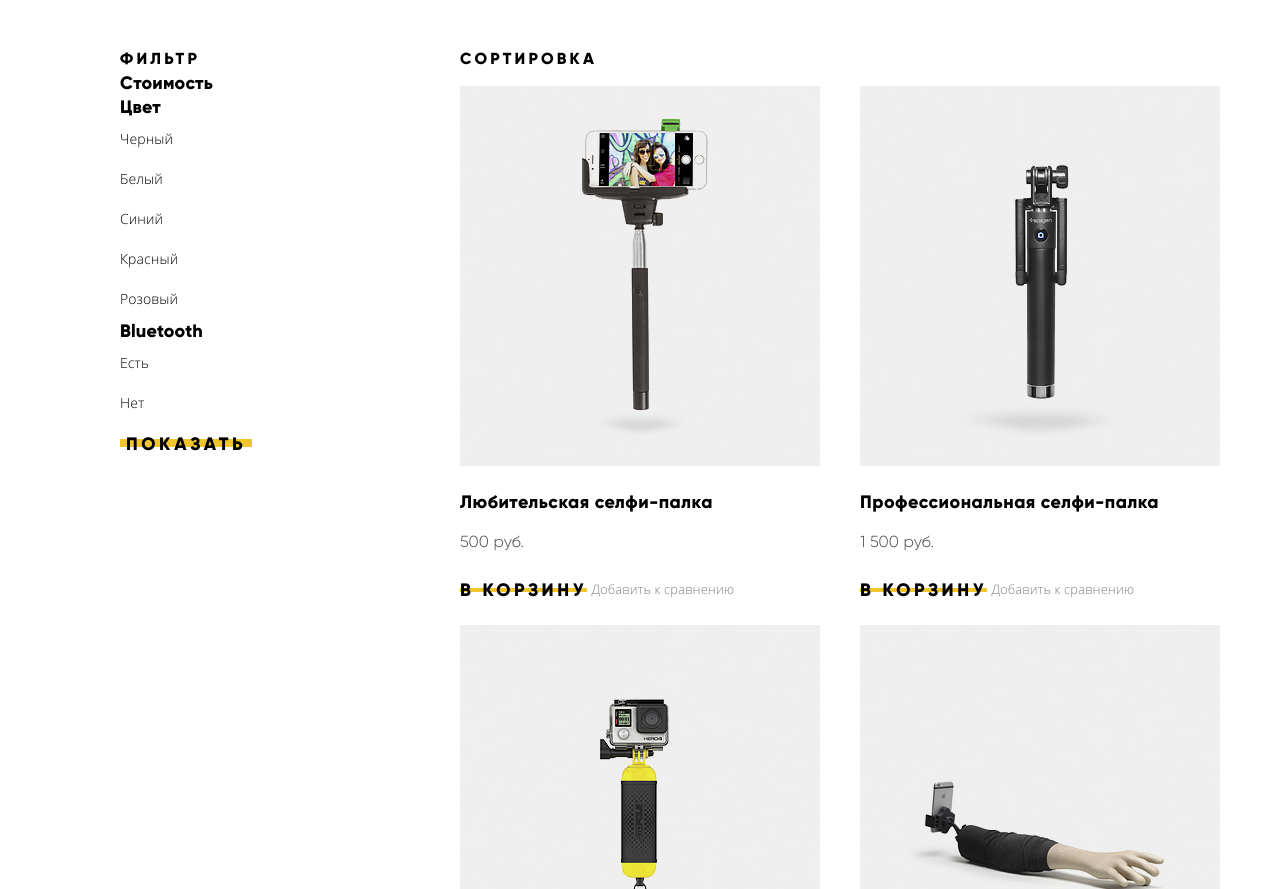
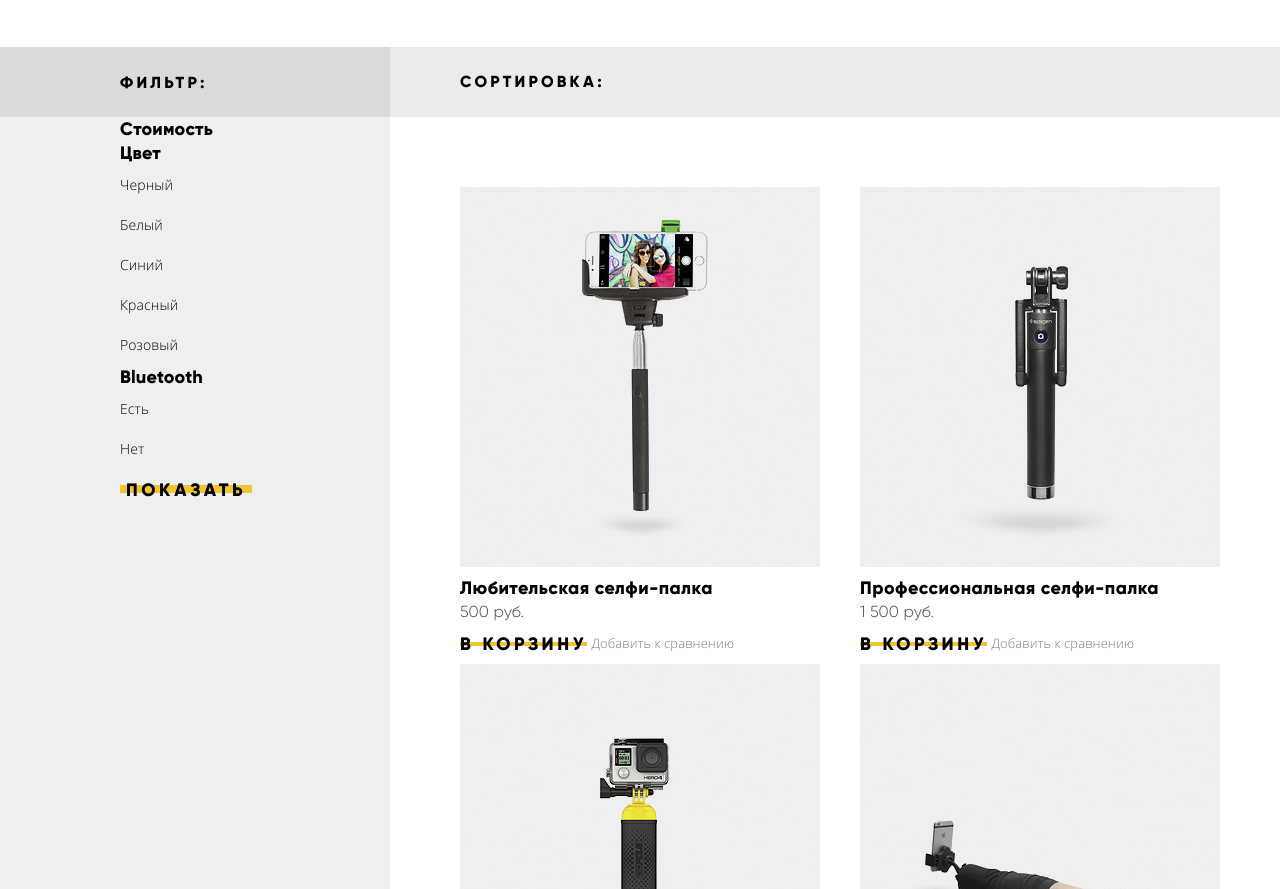
Before and after one commit to kracozabra/21800-device, a plain HTML site: page catalog.html in a window 1280 px wide. Shown: the part 411-1300 px from the top of the page. Drawn offline with Linux system fonts and the light colour scheme.

Commit message:
Дополнена сетка страницы каталога

```diff
--- a/catalog.html
+++ b/catalog.html
@@ -49,20 +49,28 @@
 	  </nav>
 	</header>
 
-	<main class="container">
+	<main>
+    <div class="container">
   		<h1 class="page-title">Моноподы для селфи</h1>
       <ul class="breadcrumbs">
         <li><a href="index.html">Главная</a></li>
         <li><a href="catalog.html">Каталог товаров</a></li>
         <li class="breadcrumbs-current">Моноподы для селфи</li>
       </ul>
-
-    <div class="catalog-columns">
-
+    </div>
+    <div class="sorting-column-wrapper">
+      <div class="sorting-column container">
+        <h2 class="filter-title">Фильтр:</h2>
+        <section class="sorting">
+          <h2 class="sorting-title">Сортировка:</h2>
+          <!-- Здесь будет сортировка -->
+        </section>
+      </div>
+    </div>
+    <div class="catalog-columns-wrapper">
+      <div class="catalog-columns container">
         <div class="left-column">
-
           <section class="filter">
-          <h2 class="filter-title">Фильтр</h2>
             <form class="filter-form" action="https://echo.htmlacademy.ru" method="get">
               <fieldset>
                 <legend>Стоимость</legend>
@@ -109,16 +117,8 @@
               <button class="button filter-button" type="submit">Показать</button>
             </form>
           </section>
-
         </div>
-
         <div class="right-column">
-
-        <section class="sorting">
-          <h2 class="filter-title">Сортировка</h2>
-          <!-- Здесь будет сортировка -->
-        </section>
-
           <section class="catalog">
             <h2 class="visually-hidden">Список моноподов для селфи</h2>
             <ul class="catalog-list">
@@ -177,9 +177,8 @@
             </ul>
             <!-- Здесь будет навигация по страницам -->
           </section>
-
         </div>
-
+      </div>
     </div>
   </main>
 
--- a/css/main.css
+++ b/css/main.css
@@ -340,7 +340,8 @@ h1, h2, h3 {
   color: rgba(0, 0, 0, 0.1);
 }
 
-h2.filter-title {
+h2.filter-title,
+h2.sorting-title {
   font-family: "Gilroy", Arial, sans-serif;
   font-weight: 800;
   font-size: 16px;
@@ -478,9 +479,17 @@ h2.filter-title {
 }
 
 .services-slider {
+  padding-top:70px;
+  padding-bottom:70px;
+  margin-bottom: 95px;
+
+  background-image: linear-gradient(#ffffff 100px, #e5e5e5 100px);
+}
+
+.services-slider .container {
   display: flex;
-  align-items: center;
-  margin-bottom: 95px;
+  align-items: center;v b
+  min-height: 320px;
 }
 
 .services-navigation {
@@ -558,6 +567,7 @@ h2.filter-title {
   content: "";
   width: 80px;
   height: 7px;
+
   background-color: #ffc600;
 }
 
@@ -572,10 +582,6 @@ h2.filter-title {
   display: inline-block;
 }
 
-.inner-page main{
-  padding-left: 60px;
-}
-
 .inner-page .main-header{
   margin-bottom: 40px;
 }
@@ -588,6 +594,10 @@ main .breadcrumbs {
   margin-bottom: 50px;
 }
 
+main.container {
+ padding-left: 60px;
+}
+
 .breadcrumbs li {
   display: inline-block;
 }
@@ -596,17 +606,59 @@ main .breadcrumbs {
   margin-right: 35px;
 }
 
+.sorting-column-wrapper {
+  background-image: linear-gradient(to right, #dbdbdb 50%, #ebebeb 50%);
+}
+
+.sorting-column {
+  display: flex;
+  min-height: 70px;
+}
+
+h2.filter-title {
+  width: 270px;
+  padding-top: 24px;
+  padding-left: 60px;
+
+  background-color: #dbdbdb;
+}
+
+.sorting {
+  width: 760px;
+  display: flex;
+  align-items: center;
+}
+
+.catalog-columns-wrapper {
+  background-image: linear-gradient(to right, #efefef 50%, #ffffff 50%);
+}
+
 .catalog-columns {
   display: flex;
-  justify-content: space-between;
 }
 
 .left-column {
-  width: 268px;
+  width: 270px;
+  padding-left: 60px;
+  margin-left: auto;
+
+  background-color: #efefef;
 }
 
 .right-column {
   width: 760px;
+  padding-left: 70px;
+  padding-top: 70px;
+  padding-bottom: 80px;
+  margin-right: auto;
+
+  background-color: #ffffff;
+}
+
+.sorting {
+  padding-left: 70px;
+
+  background-color: #ebebeb;
 }
 
 .catalog-list {
@@ -614,3 +666,8 @@ main .breadcrumbs {
   flex-wrap: wrap;
   justify-content: space-between;
 }
+
+.catalog-item p {
+  padding: 0;
+  margin: 0;
+}
```
Also changed, not shown: index.html (+6 -4 lines). Lines whose indentation alone changed are shown as unchanged.
